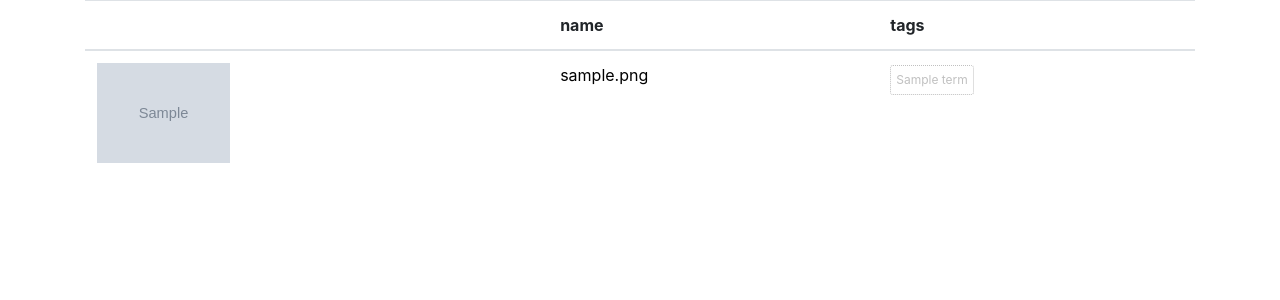
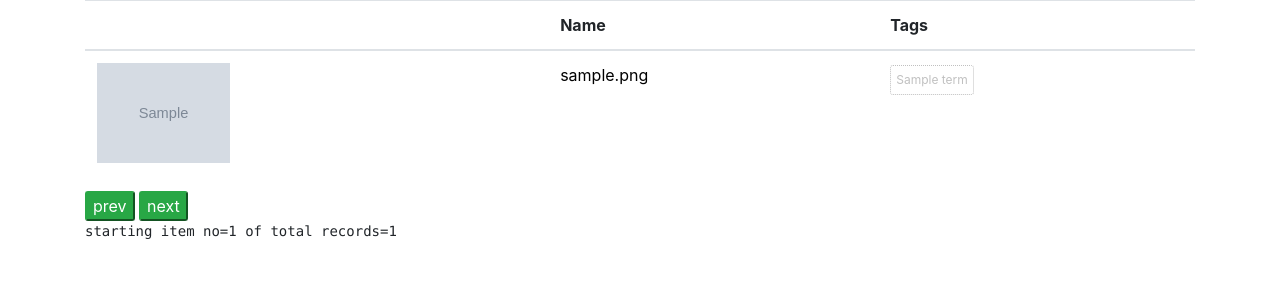
Before and after one commit to lautomator/image-store, a PHP site: page / in a window 1280 px wide. Shown: the part 56-356 px from the top of the page. Run offline with PHP 8.4, Linux system fonts and the light colour scheme; tables that the repository leaves empty hold one stand-in row (values such as "Sample post"); grey boxes marked "Sample" are stand-in pictures.

Commit message:
beginning pagination

```diff
--- a/admin/view-cart.php
+++ b/admin/view-cart.php
@@ -1,3 +1,9 @@
 <?php
 
 echo 'view cart selections here.';
+
+echo '<pre>';
+if (isset($_POST['selImgs'])) {
+    print_r($_POST);
+}
+echo '</pre>';
--- a/inc/data.php
+++ b/inc/data.php
@@ -31,11 +31,13 @@ if ($success) {
                 'file_ext' => $row['file_ext']
             ));
         }
-        $result['record_count'] = count($result['img_data']);
 
-        if ($result['record_count'] = 0) {
+
+        if (count($result['img_data']) == 0) {
             $result['status'] = 1;
             $result['err_msg'] = 'There is no data available.';
+        } else {
+            $result['record_count'] = count($result['img_data']);
         }
     }
 
--- a/inc/settings.php
+++ b/inc/settings.php
@@ -11,4 +11,5 @@ $db_config = array(
 );
 
 $cache = rand(); // dev only
-// $cache = '2018-10-24';
+// $cache = '2018-XX-XX';
+$max_records_per_page = 2;
--- a/static/styles.css
+++ b/static/styles.css
@@ -1,4 +1,6 @@
-.ist-thumb-img { height: 100px; }
+.ist-thumb-img {
+    height: 100px;
+}
 
 .ist-tag {
     border: dotted 1px silver;
@@ -23,3 +25,21 @@ a .ist-tag:hover {
 .ist-file-names {
     word-break: break-all;
 }
+
+input[type=submit],
+button {
+    border-radius: 3px;
+    cursor: pointer;
+}
+
+
+/* desktop only */
+@media screen and (min-width: 780px) {
+    .ist-thumb-img {
+        height: 100px;
+        -webkit-transition: height 1s; /* Safari */
+        transition: height 1s;
+    }
+
+    .ist-thumb-img:hover { height: 400px; }
+}
--- a/templates/home.php
+++ b/templates/home.php
@@ -1,3 +1,16 @@
+<?php
+    $item_terms = array();
+    $start_item = 1;
+    $item_no = 1;
+    $record_count = $result['record_count'];
+
+    if (isset ($_GET['index'])) {
+        $start_item = $_GET['index'];
+        $item_no = $start_item;
+    }
+
+?>
+
 <div class="container">
     <?php if ($result['status'] == 1): ?>
         <p class="text-danger"><?php echo $result['err_msg']; ?></p>
@@ -6,28 +19,25 @@
             <thead>
                 <tr>
                     <th>&nbsp;</th>
-                    <th>name</th>
-                    <th>tags</th>
+                    <th>Name</th>
+                    <th>Tags</th>
                 </tr>
             </thead>
             <tbody>
-                <?php $item_terms = array(); ?>
                 <?php foreach($result['img_data'] as $row): ?>
-                    <tr>
-                        <td><a href="<?php echo $home . $urls['properties']; ?>" title="<?php echo $row['file_name']; ?>"><img class="ist-thumb-img" src="<?php echo $row['file_path'] . $row['file_name']; ?>"></a></td>
-                        <td><a href="<?php echo $home . $urls['properties']; ?>"><span class="ist-file-names"><?php echo $row['file_name']; ?></span></a></td>
-                        <td>
-                            <?php $item_terms = get_terms($result['term_rels'], $row['file_id']); ?>
-                            <?php if (! empty($item_terms)): ?>
-                                <?php foreach ($item_terms as $term_id): ?>
-                                    <a href="<?php echo $home . $urls['view_cart'] . '?t=' . $term_id; ?>"><span class="ist-tag"><?php echo get_term_name($result['terms'], $term_id); ?></span></a>
-                                <?php endforeach; ?>
-                            <?php endif; ?>
-                            <?php $item_terms = ''; ?>
-                        </td>
-                    <tr>
+                    <?php if ($item_no <= $max_records_per_page): ?>
+                        <tr>
+                            <td><?php require('view-img-thmb.php'); ?></td>
+                            <td><?php require('view-img-title.php'); ?></td>
+                            <td><?php require('view-img-tags.php'); ?></td>
+                        <tr>
+                        <?php $item_no += 1; ?>
+                    <?php endif; ?>
                 <?php endforeach; ?>
             </tbody>
         </table>
+
+        <?php require('view-img-page-nav.php'); ?>
+
     <?php endif; ?>
 </div>
--- /dev/null
+++ b/templates/view-img-page-nav.php
@@ -0,0 +1,2 @@
+<button class="btn-success">prev</button> <button class="btn-success">next</button>
+<pre><?php echo 'starting item no=' . $start_item . ' of ' . 'total records=' . $record_count;?></pre>
--- /dev/null
+++ b/templates/view-img-tags.php
@@ -0,0 +1,7 @@
+<?php $item_terms = get_terms($result['term_rels'], $row['file_id']); ?>
+<?php if (! empty($item_terms)): ?>
+    <?php foreach ($item_terms as $term_id): ?>
+        <a href="<?php echo $home . $urls['view_cart'] . '?t=' . $term_id; ?>"><span class="ist-tag"><?php echo get_term_name($result['terms'], $term_id); ?></span></a>
+    <?php endforeach; ?>
+<?php endif; ?>
+<?php $item_terms = ''; ?>
--- /dev/null
+++ b/templates/view-img-thmb.php
@@ -0,0 +1 @@
+<a href="<?php echo $home . $urls['properties'] . '?img_id=' . $row['file_id']; ?>" title="<?php echo $row['file_name']; ?>"><img class="ist-thumb-img" src="<?php echo $row['file_path'] . $row['file_name']; ?>"></a>
--- /dev/null
+++ b/templates/view-img-title.php
@@ -0,0 +1 @@
+<a href="<?php echo $home . $urls['properties'] . '?img_id=' . $row['file_id']; ?>"><span class="ist-file-names"><?php echo $row['file_name']; ?></span></a>
```
